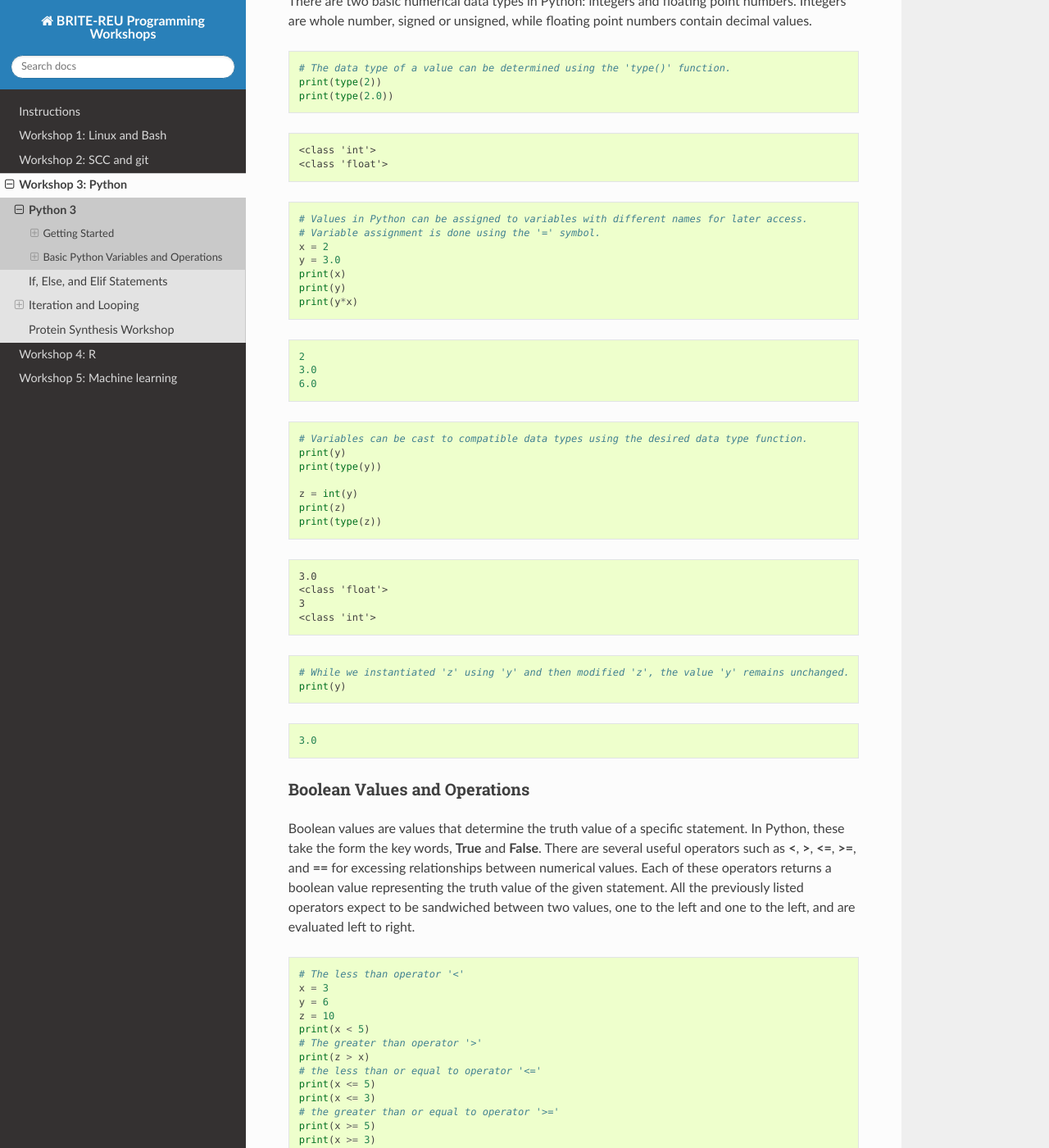
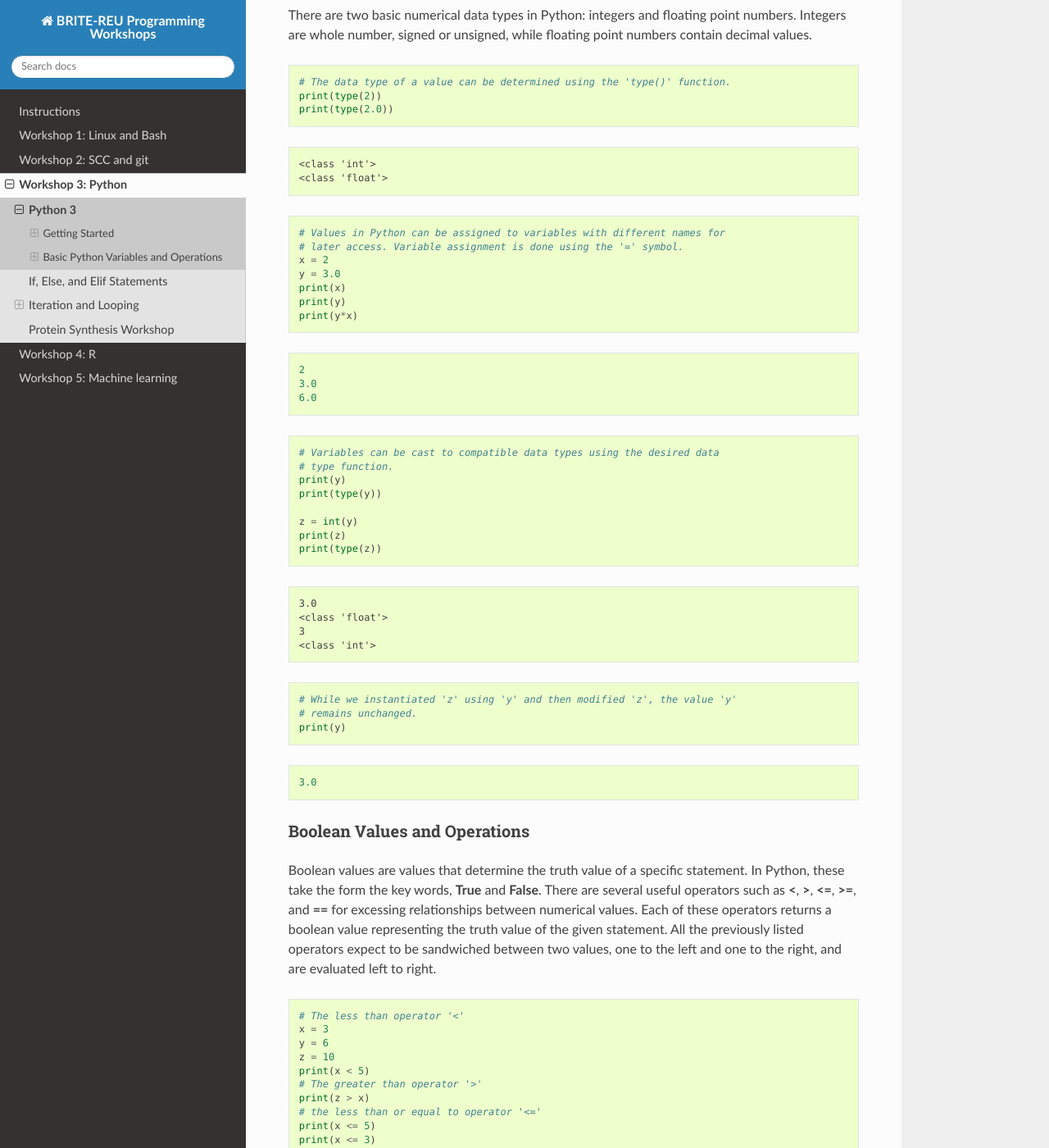
Before and after one commit to BRITE-REU/programming-workshops, a Sphinx documentation site: the page built from source/workshops/03_python/intro.rst, in a window 1280 px wide and 1400 px high, scrolled down 2151 px. Shown: the whole window at 82% size. Built offline with Sphinx 7.4.7 and the Read the Docs theme 2.0.0, drawn with Linux system fonts in a browser that asks for light colours; some of the changed text lies outside the part shown.

Commit message:
fixed typos

```diff
--- a/source/workshops/03_python/intro.rst
+++ b/source/workshops/03_python/intro.rst
@@ -60,9 +60,9 @@
 
 .. code-block:: python
 
-    # The print function takes a value or expression and displays the output to the screen.
-    # The hash symbol denotes the proceeding text as a comment, and thus is not evaluated
-    # by the interpreter.
+    # The print function takes a value or expression and displays the output to
+    # the screen. The hash symbol denotes the proceeding text as a comment, and
+    # thus is not evaluated by the interpreter.
 
     print(2 + 2)
     print(2 - 2)
@@ -102,7 +102,8 @@
 
 .. code-block:: python
 
-    # The percent symbol, '%', is used as the modulo operator for calculating remainders.
+    # The percent symbol, '%', is used as the modulo operator for calculating
+    # remainders.
     print(6 % 4)  # 6 = 4*1 + 2
 
 
@@ -144,8 +145,8 @@
 
 .. code-block:: python
 
-    # Values in Python can be assigned to variables with different names for later access.
-    # Variable assignment is done using the '=' symbol.
+    # Values in Python can be assigned to variables with different names for
+    # later access. Variable assignment is done using the '=' symbol.
     x = 2
     y = 3.0
     print(x)
@@ -162,7 +163,8 @@
 
 .. code-block:: python
 
-    # Variables can be cast to compatible data types using the desired data type function.
+    # Variables can be cast to compatible data types using the desired data
+    # type function.
     print(y)
     print(type(y))
 
@@ -181,7 +183,8 @@
 
 .. code-block:: python
 
-    # While we instantiated 'z' using 'y' and then modified 'z', the value 'y' remains unchanged.
+    # While we instantiated 'z' using 'y' and then modified 'z', the value 'y'
+    # remains unchanged.
     print(y)
 
 
@@ -200,7 +203,7 @@
 values. Each of these operators returns a boolean value representing the
 truth value of the given statement. All the previously listed operators
 expect to be sandwiched between two values, one to the left and one to
-the left, and are evaluated left to right.
+the right, and are evaluated left to right.
 
 .. code-block:: python
 
@@ -258,8 +262,8 @@
 ~~~~~~~~~~~~~~~~~~~~~~~~~~~~~~~
 
 Strings are data types used to represent text data. They can be
-instantiated by placing expressions between single (**'[expression]'**)
-or double (**"[expression]"**) quotes.
+instantiated by placing expressions between single (**'expression'**)
+or double (**"expression"**) quotes.
 
 .. code-block:: python
 
@@ -359,10 +363,12 @@
     print("The first character in '{0}' is: {1}.".format(string_1, string_1[0]))
 
     # Due to zero indexing, the last element is the n - 1 element.
-    print("The last character in '{0}' is: {1}.".format(string_1, string_1[len(string_1) - 1]))
+    print("The last character in '{0}' is: {1}.".format(string_1,
+                                                        string_1[len(string_1) - 1]))
 
     # Negative indexing also works (e.g. -1 accesses the last element):
-    print("The second to last character in '{0}' is: {1}.".format(string_1, string_1[-2]))
+    print("The second to last character in '{0}' is: {1}.".format(string_1,
+                                                                  string_1[-2]))
 
 
 ::
@@ -374,24 +380,27 @@
 
 .. code-block:: python
 
-    # If a string is of a numerical value, the string can be converted to an integer or float.
+    # If a string is of a numerical value, the string can be converted to an
+    # integer or float.
 
     float_string = '2.5'
     int_string = '2'
     print_msg = 'Converted {0} to {1} from type {2} to type {3}'
 
     int_num = int(int_string)
-    print(print_msg.format(int_string, int_num, type(int_string), type(int_num)))
+    print(print_msg.format(int_string, int_num, type(int_string),
+                           type(int_num)))
 
     float_num = float(float_string)
-    print(print_msg.format(float_string, float_num, type(float_string), type(float_num)))
+    print(print_msg.format(float_string, float_num, type(float_string),
+                           type(float_num)))
 
     # Likewise, numbers can easily be converted to strings
     num = 3.5
     print(print_msg.format(num, str(num), type(num), type(str(num))))
 
-    # It is important to note that if a string represents a floating point number,
-    # Python is unable to convert that number to an integer.
+    # It is important to note that if a string represents a floating point
+    # number, Python is unable to convert that number to an integer.
 
 
 ::
@@ -411,7 +420,7 @@
 ~~~~~
 
 Lists are arbitrarily long collections of objects. The are instantiated
-by placing comma-separated values within square bracks **[\*\* \*\*]**.
+by placing comma-separated values within square bracks **[]**.
 
 .. code-block:: python
 
@@ -520,7 +529,8 @@
 
 .. code-block:: python
 
-    # Lists can have mixed-type variables (e.g. a list can contain both integers and strings)
+    # Lists can have mixed-type variables (e.g. a list can contain both integers
+    # and strings)
     my_list.append('String!')
     print(my_list)
 
@@ -686,10 +696,12 @@
     my_dict = {'a': 1, 'b': 2, 'c': 3}
     print(my_dict)
 
+
 .. code-block:: python
 
     # Look up values using keys
     my_dict['a']
+
 
 .. code-block:: python
 
@@ -706,10 +718,13 @@
     # Retrieve keys of a dictionary using .keys() dictionary method
     print(my_dict.keys())
 
+
 .. code-block:: python
 
     # Retrieve values of a dictionary using .values() dictionary method
     print(my_dict.values())
+
+
 
 If, Else, and Elif Statements
 =============================
@@ -750,9 +765,9 @@
 
 .. code-block:: python
 
-    # Like an else statement, an elif statement must follow a preceding if statement.
-    # However, like an if statement, an elif must also have its own boolean statement
-    # that must be met in order for its snippets to be run.
+    # Like an else statement, an elif statement must follow a preceding if
+    # statement. However, like an if statement, an elif must also have its own
+    # boolean statement that must be met in order for its snippets to be run.
 
     if (x < 10):
         print('{0} is less than 10'.format(x))
@@ -832,7 +847,8 @@
     count = 0
     while count < 5:
         print(count)
-        count += 1  # the += operator increments the value of a variable by the right value
+        count += 1  # the += operator increments the value of a variable by
+                    # the right value
 
 Nested While Loops
 ------------------
@@ -1038,14 +1054,16 @@
 .. code-block:: python
 
     from math import cos
-    print(cos(math.pi))  # no `math.cos` necessary because we imported `cos` directly.
+    print(cos(math.pi))  # no `math.cos` necessary because we imported
+                         # `cos` directly.
 
 .. code-block:: python
 
     from os import path
-    # import 'path' submodule from 'os' module to gain access to 'realpath' method.
-    # When executing, os.path.realpath' not necessary because 'path' sub-module imported.
-    # However, path.realpath necessary because 'realpath' is in the 'path' sub-module.
+    # import 'path' submodule from 'os' module to gain access to 'realpath'
+    # method. When executing, os.path.realpath' not necessary because 'path'
+    # sub-module imported. However, path.realpath necessary because 'realpath'
+    # is in the 'path' sub-module.
     print(path.realpath('input_file.txt'))
 
 .. code-block:: python
```
Also changed, not shown: other parts of source/workshops/03_python/intro.rst (+7 -6 lines).
